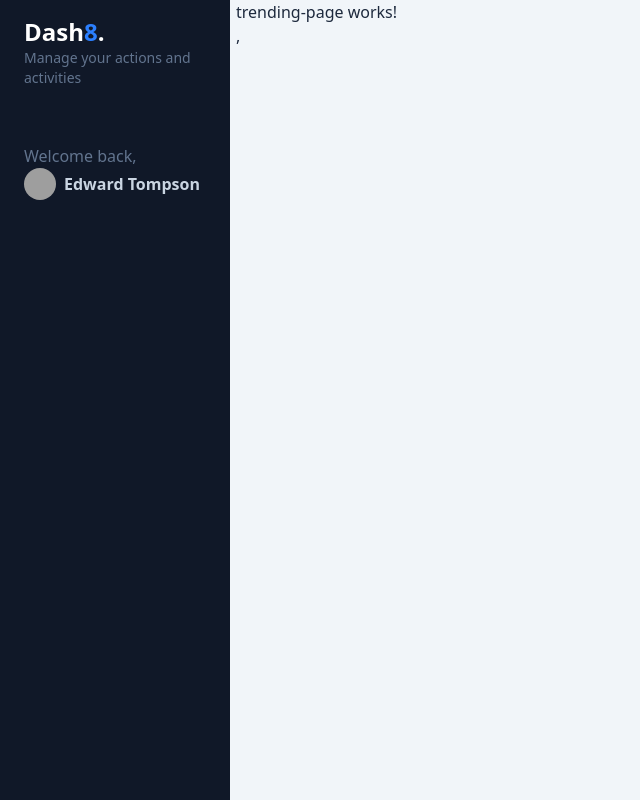
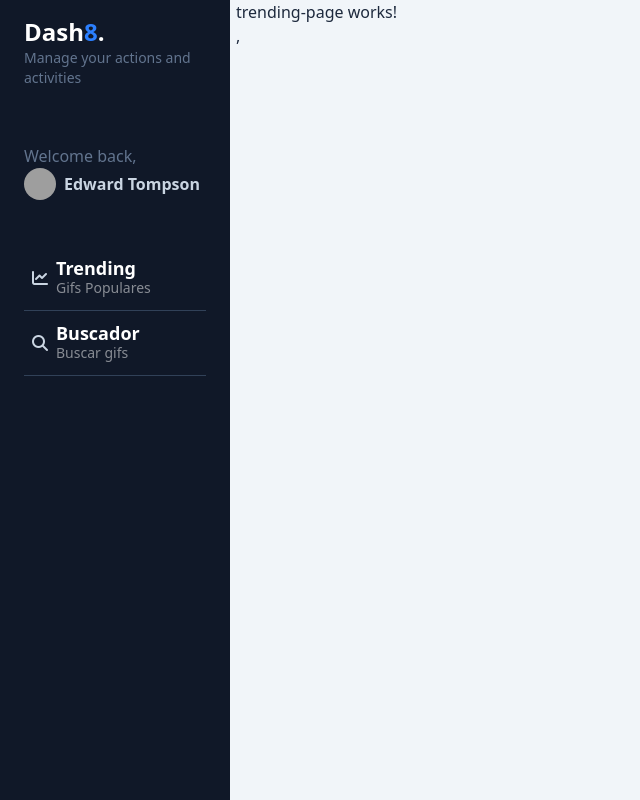
Before and after one commit to dariusxdmemes/gifs-app, an Angular app: page /dashboard/trending in a window 1280 px wide. Shown: the whole page, without its empty margins (0-640 px from the left). Built offline with nearby package versions, Linux system fonts and the light colour scheme; grey boxes are pictures that could not be loaded.

Commit message:
Se ha creado la interfaz menuOption para configurar las rutas de "Trending" y "Search"

```diff
--- a/src/app/gifs/components/gifs-side-menu/gifs-side-menu-options/gifs-side-menu-options.component.ts
+++ b/src/app/gifs/components/gifs-side-menu/gifs-side-menu-options/gifs-side-menu-options.component.ts
@@ -1,9 +1,37 @@
 import { ChangeDetectionStrategy, Component } from '@angular/core';
+import { RouterLink, RouterLinkActive } from '@angular/router';
+
+
+interface MenuOption {
+  label: string,
+  subLabel: string,
+  route: string,
+  icon: string
+}
 
 @Component({
   selector: 'gifs-side-menu-options',
-  imports: [],
+  imports: [
+    RouterLink, RouterLinkActive
+  ],
   templateUrl: './gifs-side-menu-options.component.html',
   changeDetection: ChangeDetectionStrategy.OnPush,
 })
-export default class GifsSideMenuOptionsComponent { }
+export default class GifsSideMenuOptionsComponent {
+
+menuOptions:MenuOption[] = [
+  {
+    icon: 'fa-solid fa-chart-line',
+    label: 'Trending',
+    subLabel: 'Gifs Populares',
+    route: '/dashboard/trending'
+  },
+  {
+    icon: 'fa-solid fa-magnifying-glass',
+    label: 'Buscador',
+    subLabel: 'Buscar gifs',
+    route: '/dashboard/search'
+  }
+]
+
+}
```
